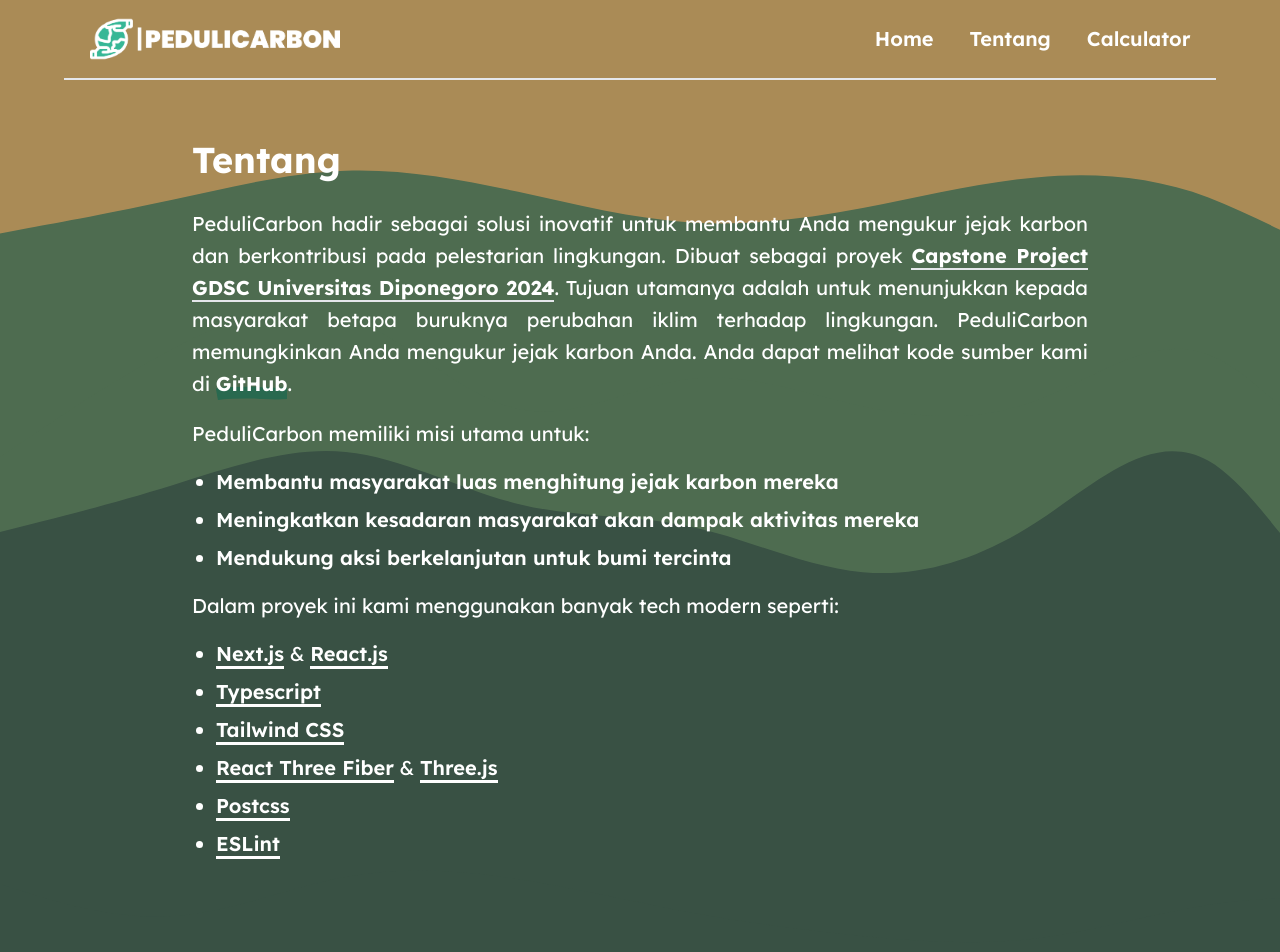
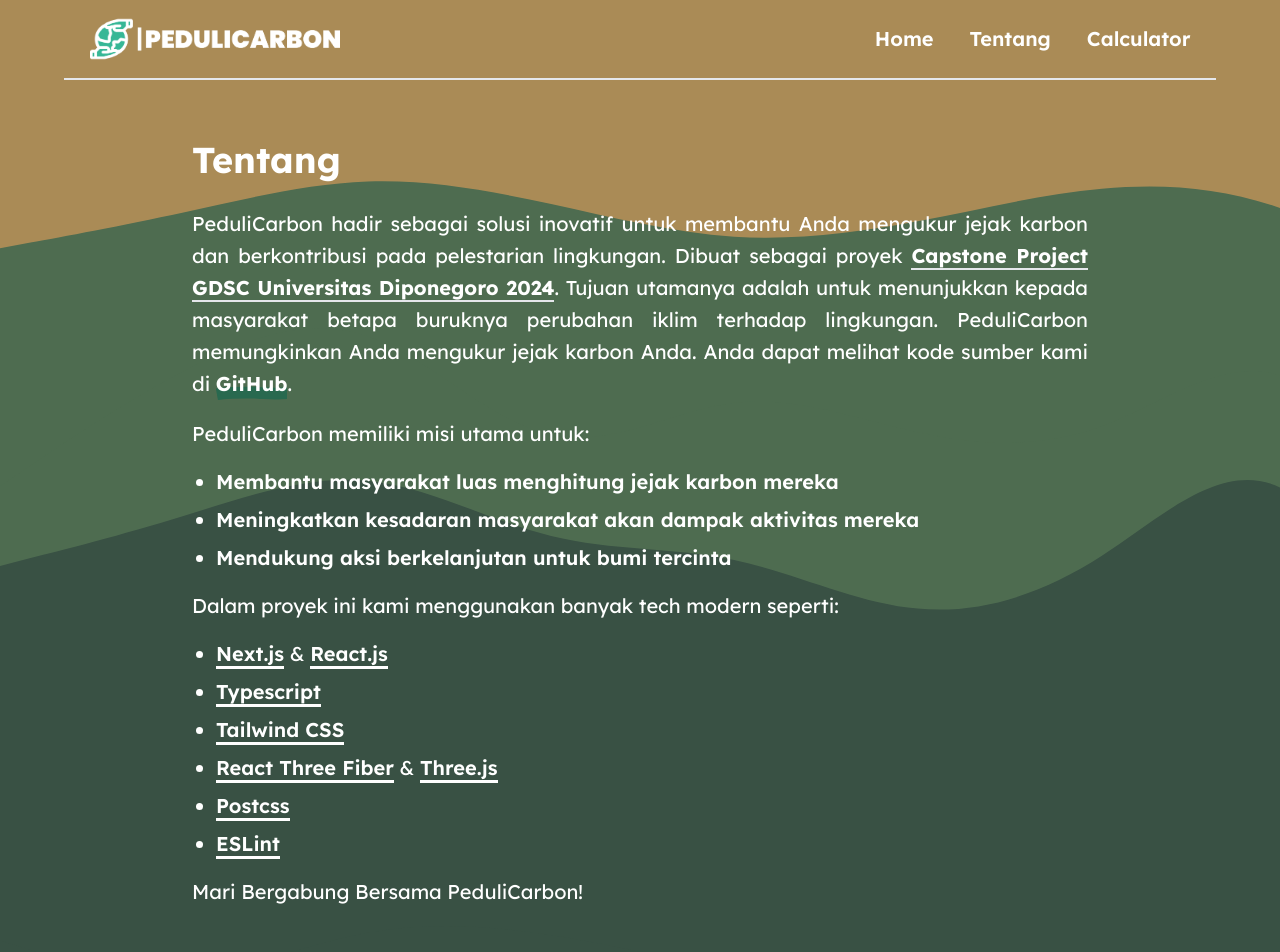
Before and after one commit to kdandy/pedulicarbon, a Next.js app: page /about in a window 1280 px wide. Shown: the top 952 px of the page. Built offline with nearby package versions, Linux system fonts and the light colour scheme.

Commit message:
fix: about text

```diff
--- a/app/about/page.tsx
+++ b/app/about/page.tsx
@@ -56,6 +56,9 @@ const About = () => {
           <a href="https://eslint.org/" target="_blank" className="border-b-[3px] border-white font-semibold sm:hover:opacity-[.85] transition">ESLint</a>
         </li>
       </ul>
+
+      <p className="my-5 text-center sm:text-left">Mari Bergabung Bersama PeduliCarbon!</p>
+
     </div>
   )
 }
```
